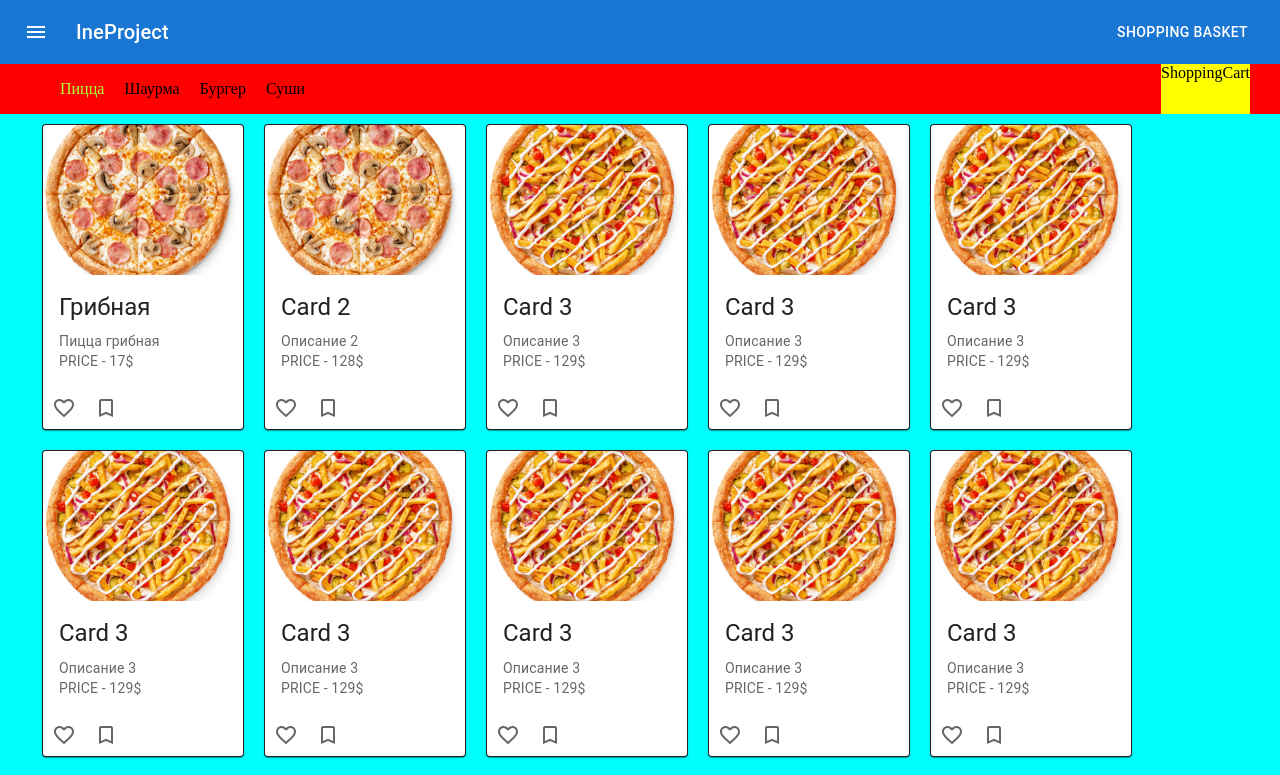
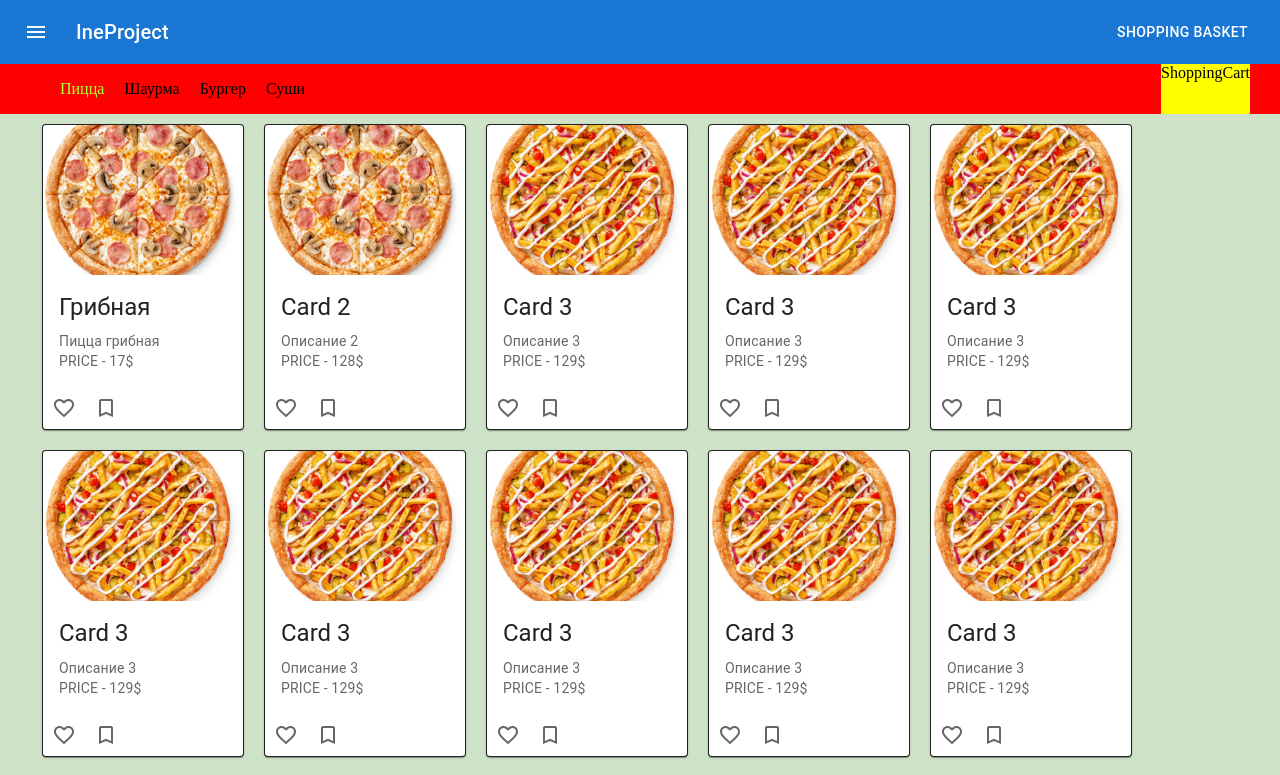
Before and after one commit to inevadim/ineproject, a React (Create React App) app: page / in a window 1280 px wide. Shown: the top 775 px of the page. Built offline with nearby package versions, Linux system fonts and the light colour scheme.

Commit message:
edit background

```diff
--- a/src/App.module.scss
+++ b/src/App.module.scss
@@ -1,5 +1,5 @@
 body{
     margin: 0 auto;
     padding: 0 auto;
-    background-color: aqua;
+    background-color: rgb(207, 227, 200);
 }
```
